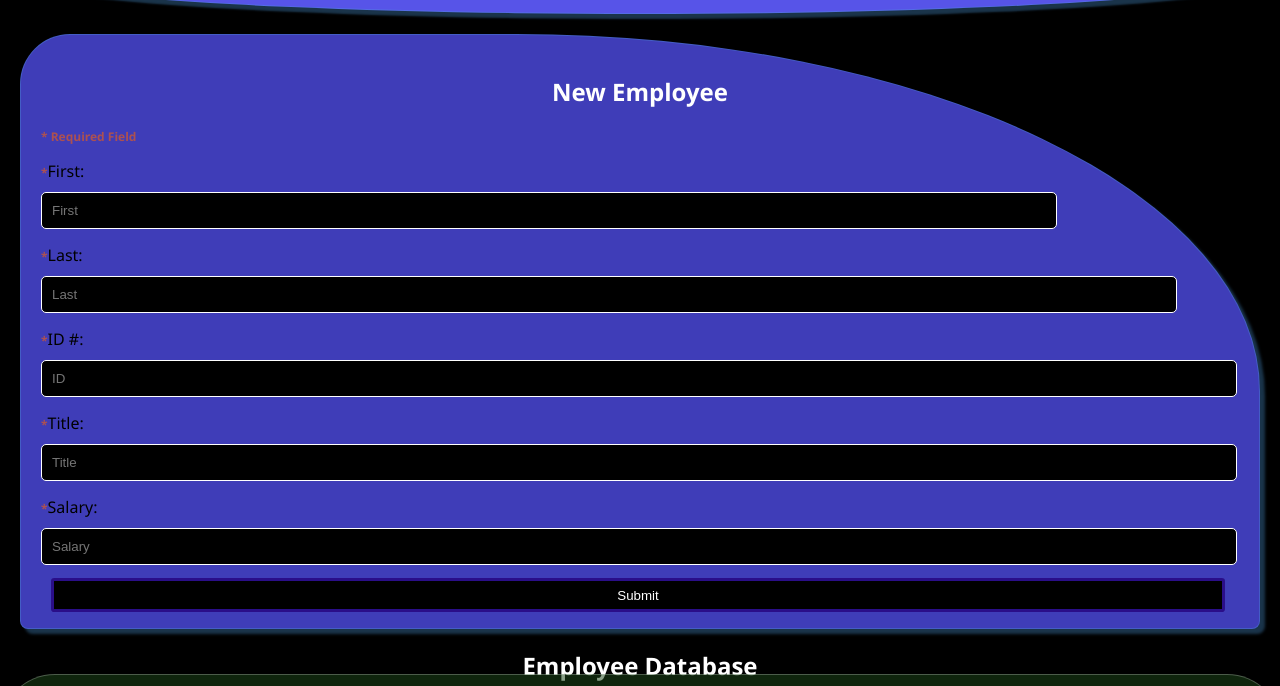
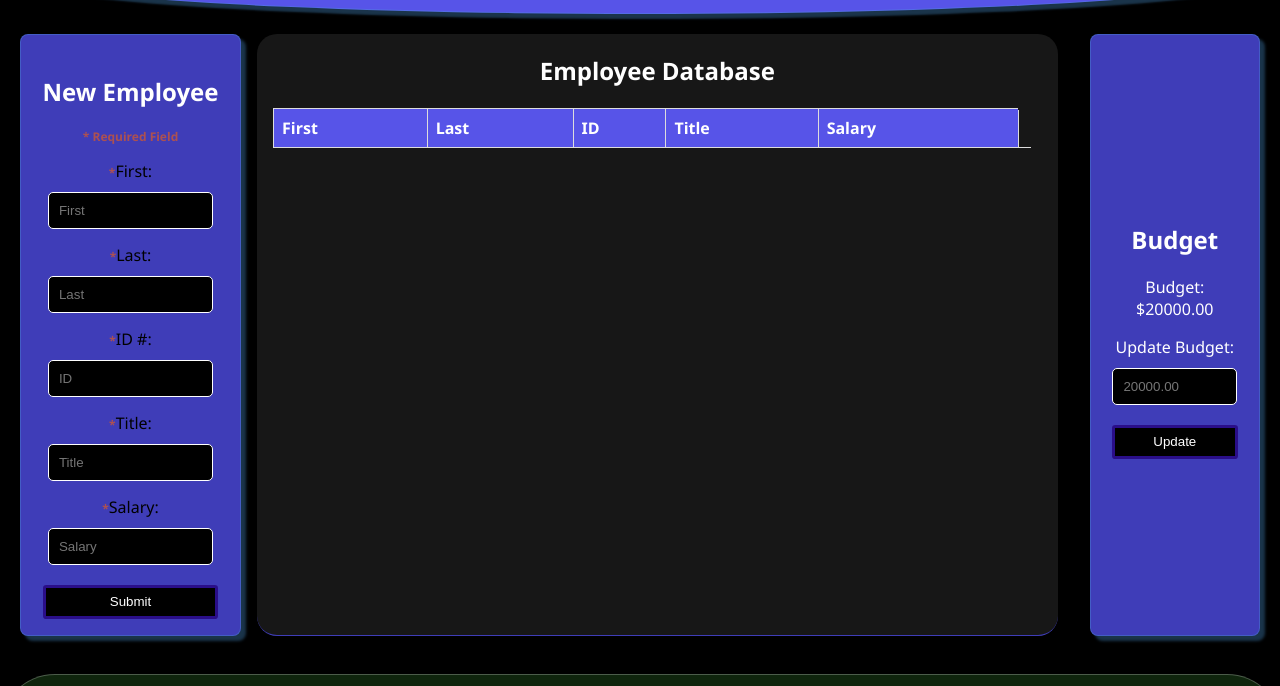
Before and after one commit to Djsmith611/weekend-salary-calculator, a website: page index.html in a window 1280 px wide. Shown: the part 71-757 px from the top of the page. Drawn offline with Linux system fonts and the light colour scheme.

Commit message:
reformatted page layout using flexbox

```diff
--- a/index.html
+++ b/index.html
@@ -21,6 +21,7 @@
         <label for="salary"><span class="required">*</span>Salary:</label><input type="number" id="salary" data-testid="annualSalaryInput" placeholder="Salary" required>
         <button type="submit" id="submitButton" class="button" data-testid="submitButton">Submit</button>
       </form>
+      <div id="tableDiv">
         <h2>Employee Database</h2>
         <table>
           <thead>
@@ -34,10 +35,12 @@
           <tbody id="employeeData">
           </tbody>
         </table>
+      </div>
       <div id="budgetDiv">
           <h2>Budget</h2>
           <p id="budgetDisplay">Budget: $<span id="budget">20000.00</span></p>
-          <label for="budgetInput" id="budgetLabel">Update Budget: $</label><input type="number" id="budgetInput" placeholder="20000.00">
+          <div><label for="budgetInput" id="budgetLabel">Update Budget:</label><input type="number" id="budgetInput" placeholder="20000.00"></div>
+
           <button id="updateBudget" class="button">Update</button>
       </div>
    </main>
--- a/style.css
+++ b/style.css
@@ -16,6 +16,17 @@ body {
     color: #000000;
 }
 
+#tableDiv{
+    display: inline-block;
+    min-height:500px;
+    width: 100%;
+    border-bottom: 1px solid var(--elementBackAlt);
+    margin-left: 1em;
+    margin-right: 1em;
+    margin-top: 0;
+    background-color: #fefefe17;
+    border-radius: 20px;
+}
 header {
     background: var(--elementBack);
     color: rgb(255, 255, 255);
@@ -36,6 +47,7 @@ h1 {
 }
 
 main {
+    display: flex;
     padding: 20px;
     padding-bottom: 100px;
     color: #ffffff;
@@ -48,19 +60,19 @@ form,
     border-radius: 8px;
     box-shadow: 0 0 10px rgba(0, 0, 0, 0.1);
     padding-bottom: 1em;
-    border-top-left-radius: 50px;
-    border-top-right-radius: 60%;
     box-shadow: 5px 5px 3px var(--shadow);
     border: solid 1px var(--shadow);
-
+    margin-top: 0;
+    text-align: center;
+    align-content: center;
+    align-items: center;
 }
 
 
 #budgetDiv {
-    margin-top: 2em;
     padding-top: 0.5em;
-    border-top-left-radius: 60%;
-    border-top-right-radius: 50px;
+    margin-left: 1em;
+    text-align: center;
 }
 
 label {
@@ -71,7 +83,6 @@ label {
 
 #budgetLabel {
     color: #ffffff;
-    margin-left: 3em;
 }
 
 input,
@@ -83,15 +94,14 @@ input,
     border: 1px solid rgb(255, 255, 255);
     background: var(--buttonBackground);
     color: white;
+    align-self: center;
+    display: inline-block;
 }
 
-#firstName {
-    width: 83%
+input{
+    width: 80%;
 }
 
-#lastName {
-    width: 93%
-}
 
 .button {
     display: inline-block;
@@ -159,10 +169,12 @@ input,
 }
 
 table {
-    width: 100%;
+    width: 95%;
     border-collapse: collapse;
-    margin-top: 20px;
+    margin-top: 0;
     color: #ffffff;
+    margin-right: 1em;
+    margin-left: 1em;
 }
 
 table,
@@ -193,9 +205,9 @@ th {
 }
 
 #deleteHead {
-    background: #000000;
-    border-right: solid #000000;
-    border-top: solid #000000;
+    background: #00000000;
+    border-right: solid #00000000;
+    border-top: solid #00000000;
 }
 
 tr:nth-child(even) {
@@ -222,7 +234,7 @@ footer {
 }
 
 #budgetDisplay {
-    margin-left:9em;
+    text-align: center;
 }
 
 .over-budget {
@@ -238,3 +250,13 @@ footer {
     color: rgb(172, 81, 81);
     font-weight: bold;
 }
+
+#addEmployeeForm{
+    display: inline-block;
+}
+
+#updateBudget, #submitButton{
+    margin-left: auto;
+    margin-right: auto;
+    margin-top: 1.5em;
+}
```
Lines whose indentation alone changed are shown as unchanged.
